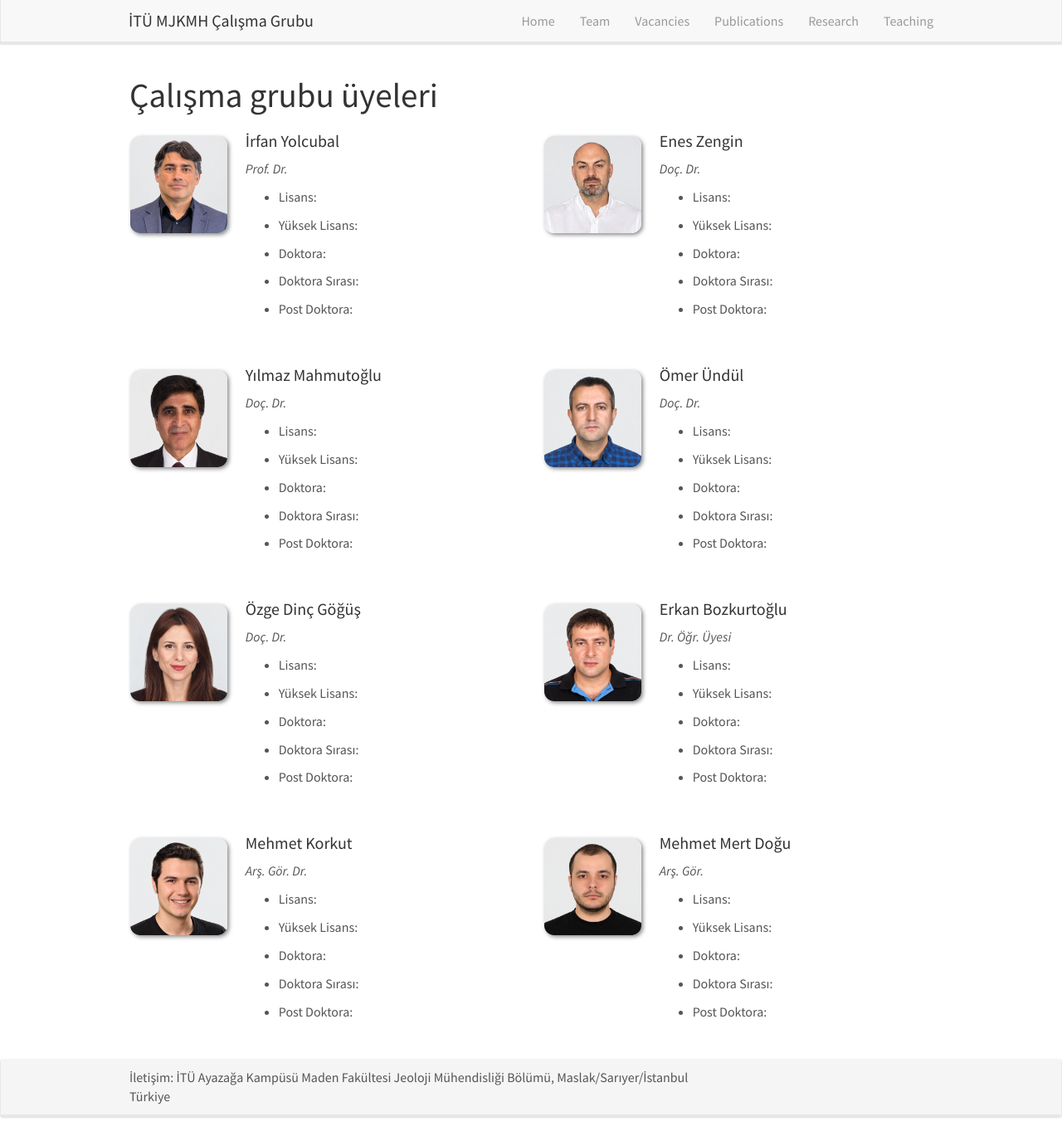
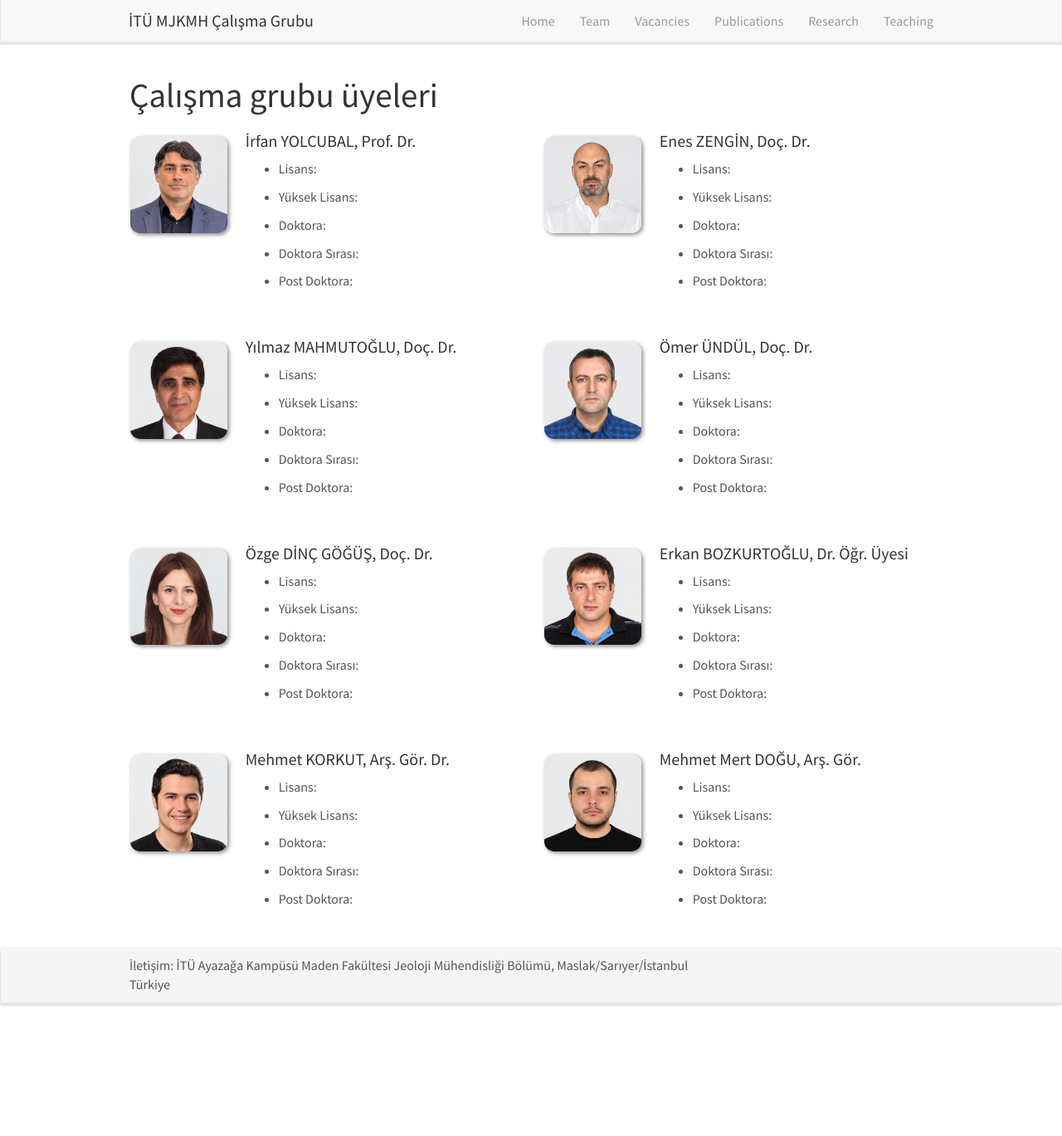
Before and after one commit to eneszengin/mjkmh, a Jekyll site: the page built from _pages/team.md, in a window 1280 px wide and 1369 px high. Shown: the whole window at 83% size. Built offline with Jekyll 4.4.1, drawn with Linux system fonts in a browser that asks for light colours; nearby versions of some CDN libraries; part of the change alters nothing that is shown.

Commit message:
Team: ad SOYAD, unvan biçimi
Co-Authored-By: Claude Opus 5.5 <noreply@anthropic.com>

```diff
--- a/_data/team_members.yml
+++ b/_data/team_members.yml
@@ -1,8 +1,10 @@
 # Çalışma grubu üyeleri (sayfadaki sıra bu dosyadaki sıradır)
+# surname: büyük harfle (Türkçe İ elle yazılır)
 # photo: images/kisiler/ içindeki dosya adı
 # education: her satır "Aşama: Üniversite, Bölüm/Program, Yıl" biçiminde; boş bırakılabilir
 
-- name: İrfan Yolcubal
+- name: İrfan
+  surname: YOLCUBAL
   photo: irfan-yolcubal.png
   info: Prof. Dr.
   education:
@@ -12,7 +14,8 @@
     - "Doktora Sırası:"
     - "Post Doktora:"
 
-- name: Enes Zengin
+- name: Enes
+  surname: ZENGİN
   photo: enes-zengin.png
   info: Doç. Dr.
   education:
@@ -22,7 +25,8 @@
     - "Doktora Sırası:"
     - "Post Doktora:"
 
-- name: Yılmaz Mahmutoğlu
+- name: Yılmaz
+  surname: MAHMUTOĞLU
   photo: yilmaz-mahmutoglu.png
   info: Doç. Dr.
   education:
@@ -32,7 +36,8 @@
     - "Doktora Sırası:"
     - "Post Doktora:"
 
-- name: Ömer Ündül
+- name: Ömer
+  surname: ÜNDÜL
   photo: omer-undul.png
   info: Doç. Dr.
   education:
@@ -42,7 +47,8 @@
     - "Doktora Sırası:"
     - "Post Doktora:"
 
-- name: Özge Dinç Göğüş
+- name: Özge
+  surname: DİNÇ GÖĞÜŞ
   photo: ozge-dinc-gogus.png
   info: Doç. Dr.
   education:
@@ -52,7 +58,8 @@
     - "Doktora Sırası:"
     - "Post Doktora:"
 
-- name: Erkan Bozkurtoğlu
+- name: Erkan
+  surname: BOZKURTOĞLU
   photo: erkan-bozkurtoglu.png
   info: Dr. Öğr. Üyesi
   education:
@@ -62,7 +69,8 @@
     - "Doktora Sırası:"
     - "Post Doktora:"
 
-- name: Mehmet Korkut
+- name: Mehmet
+  surname: KORKUT
   photo: mehmet-korkut.png
   info: Arş. Gör. Dr.
   education:
@@ -72,7 +80,8 @@
     - "Doktora Sırası:"
     - "Post Doktora:"
 
-- name: Mehmet Mert Doğu
+- name: Mehmet Mert
+  surname: DOĞU
   photo: mehmet-mert-dogu.png
   info: Arş. Gör.
   education:
--- a/_pages/team.md
+++ b/_pages/team.md
@@ -18,8 +18,7 @@ permalink: /team/
 
 <div class="col-sm-6 clearfix">
   <img src="{{ site.url }}{{ site.baseurl }}/images/kisiler/{{ member.photo }}" class="img-responsive" width="25%" style="float: left" />
-  <h4>{{ member.name }}</h4>
-  <i>{{ member.info }}</i>
+  <h4>{{ member.name }} {{ member.surname }}, {{ member.info }}</h4>
   <ul style="overflow: hidden">
   {% for line in member.education %}
   <li> {{ line | markdownify }} </li>
```
